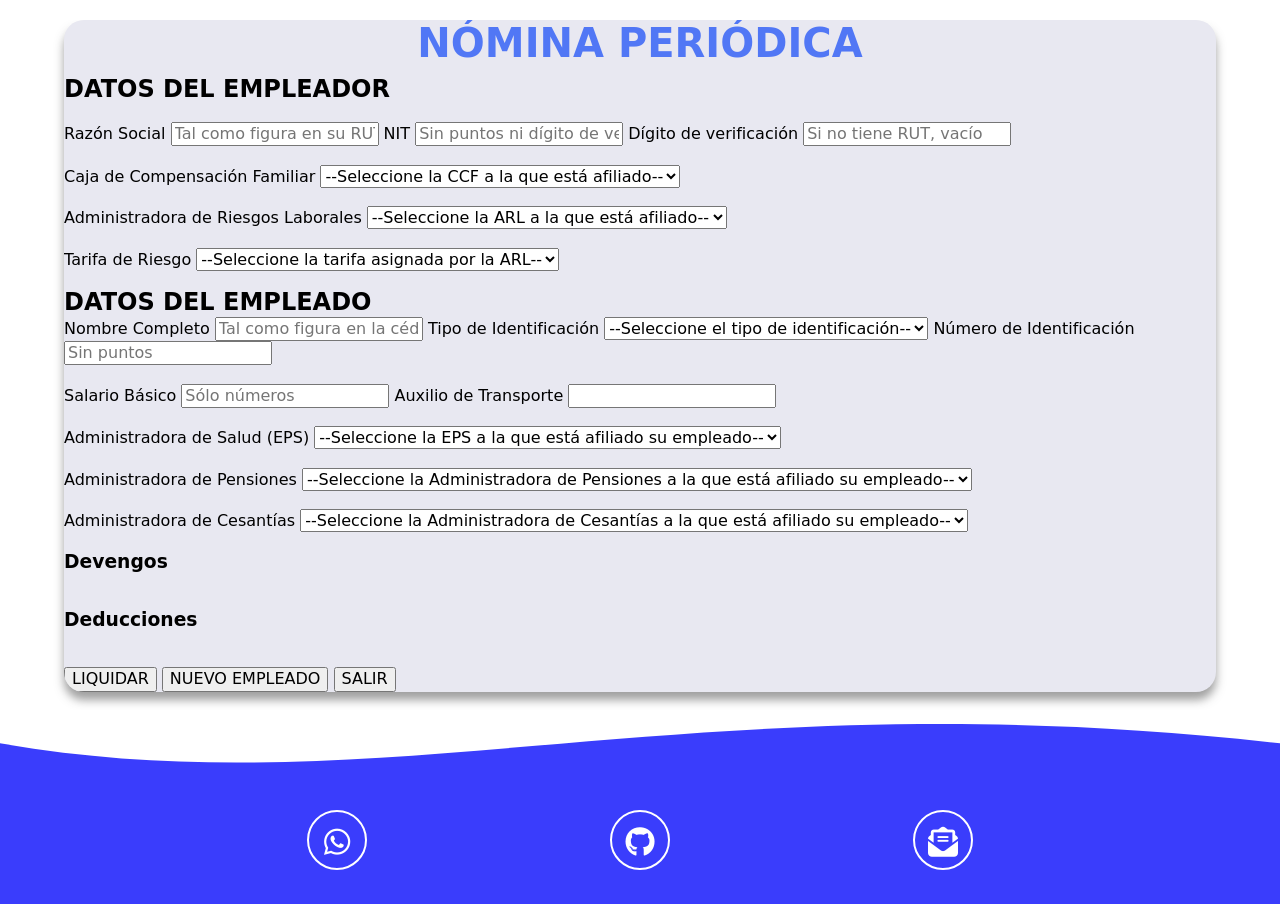
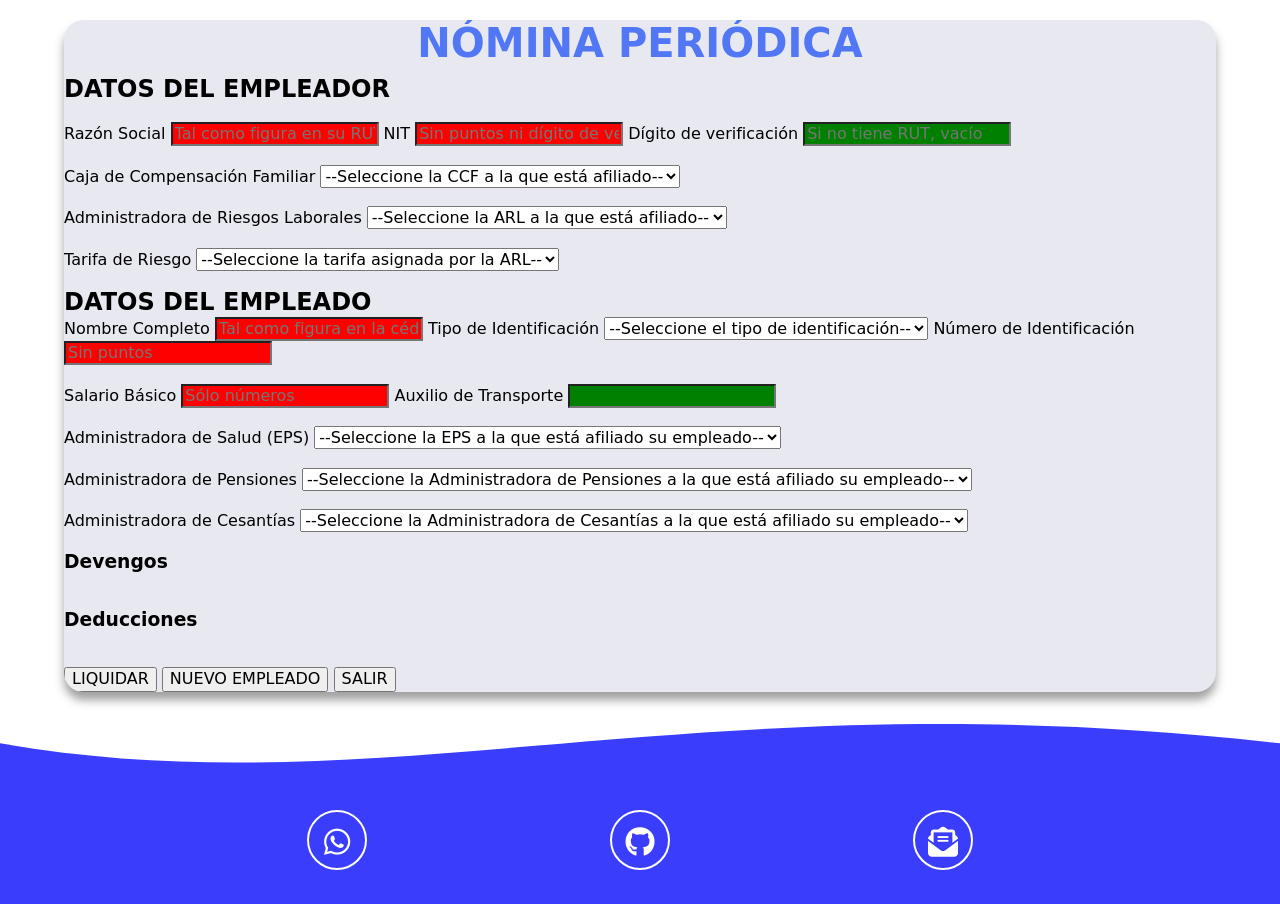
Before and after one commit to JonarcasDev/hackaton, a plain HTML site: page nomina.html in a window 1280 px wide. Shown: the part 780-1684 px from the top of the page. Drawn offline with Linux system fonts and the light colour scheme; a web font is replaced by a local one.

Commit message:
Add files via upload

```diff
--- a/estilos/css.css
+++ b/estilos/css.css
@@ -382,3 +382,13 @@ a:link{
 a:hover{
     font-size: 125%;
 }
+
+input:valid,
+textarea:valid {
+    background: green;
+}
+
+input:invalid,
+textarea:invalid {
+    background: red;
+}
```
